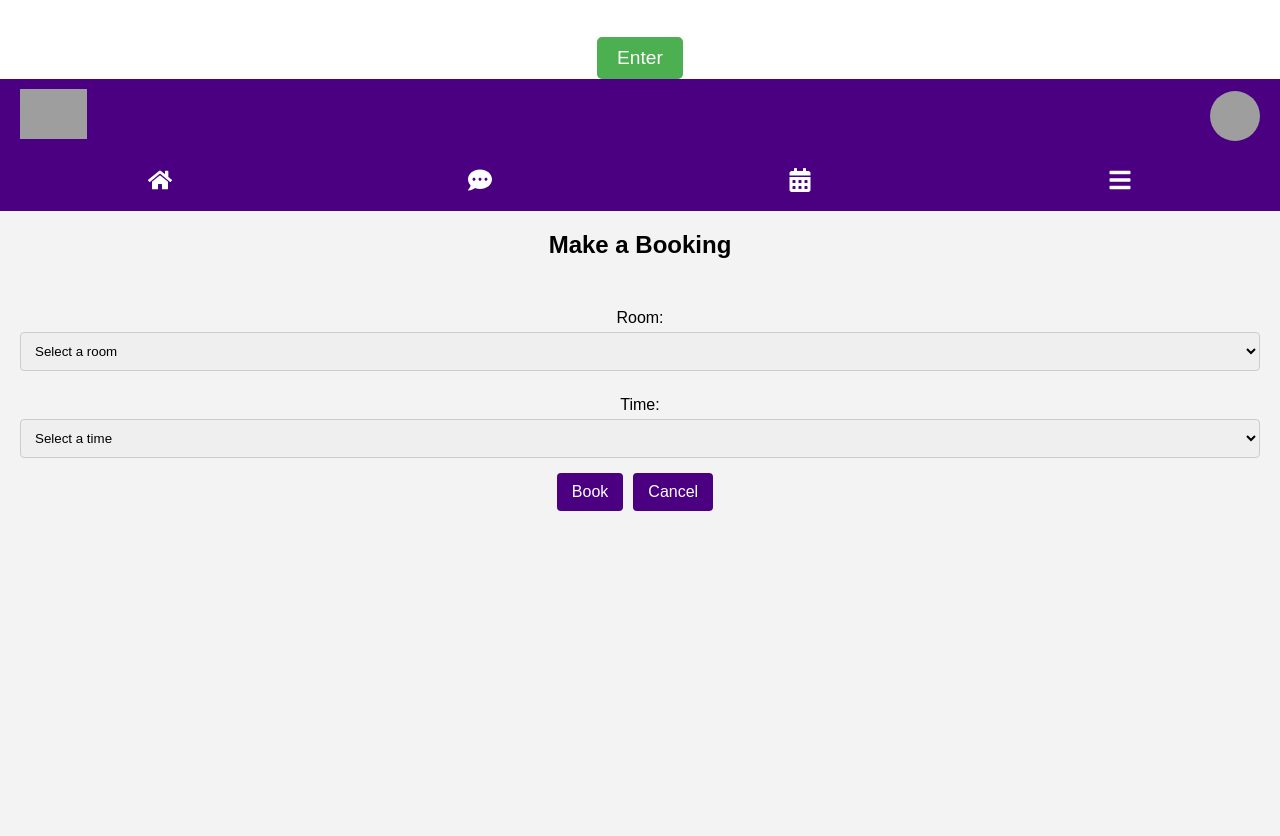
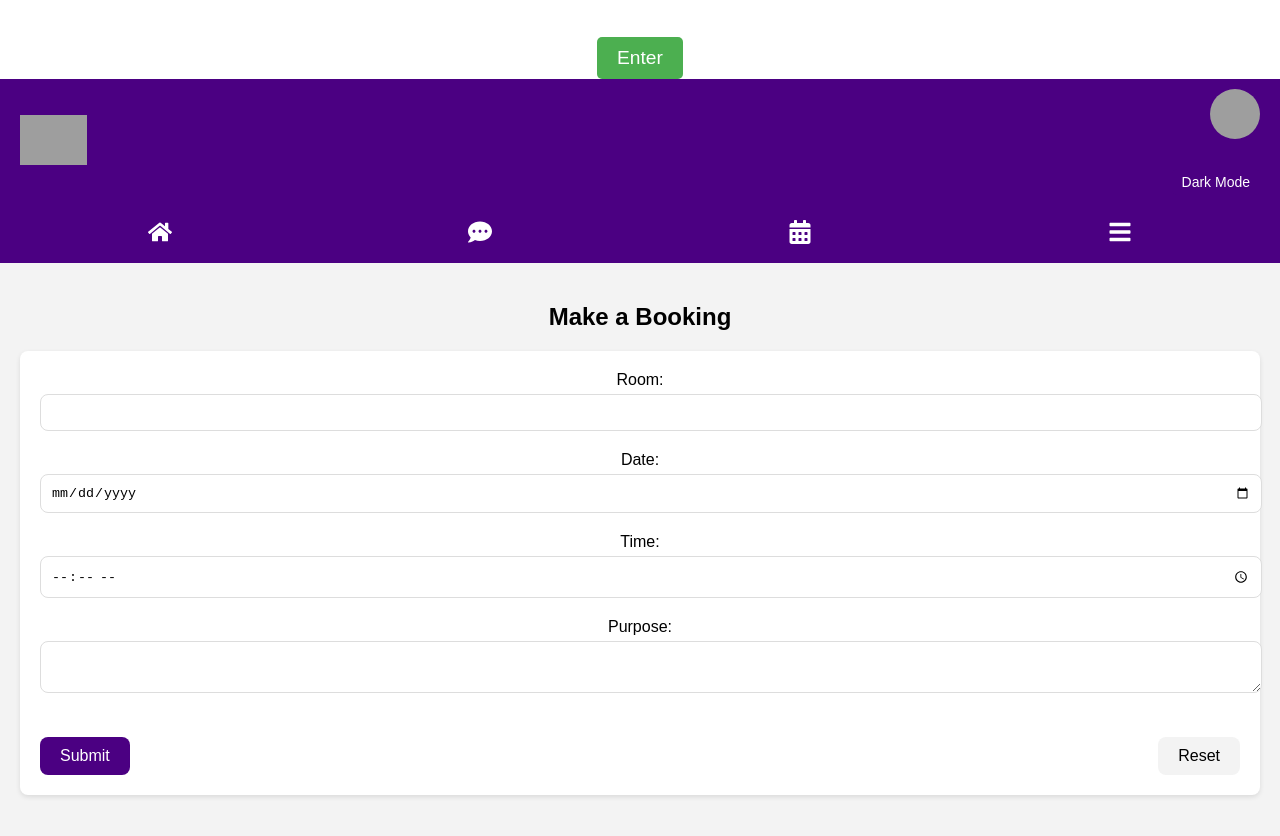
Before and after one commit to vst2213/AUT-Plus, a React (Create React App) app in the folder autplus/: page /make-booking in a window 1280 px wide. Shown: the top 836 px of the page. Built offline with nearby package versions, Linux system fonts and the light colour scheme; grey boxes are pictures that could not be loaded.

Commit message:
Dark Mode Feature
Dark mode feature for settings

```diff
--- a/autplus/src/MakeBooking.css
+++ b/autplus/src/MakeBooking.css
@@ -1,11 +1,17 @@
-/* General styling for the booking container */
-.booking-container {
+/* General styling for the make booking container */
+.make-booking-container {
     display: flex;
     flex-direction: column;
     min-height: 100vh; /* Full height of the viewport */
     width: 100vw; /* Full width of the viewport */
     font-family: Arial, sans-serif;
     background-color: #f3f3f3; /* Set a background color */
+}
+
+/* Dark mode styling for the make booking container */
+.dark-mode .make-booking-container {
+    background-color: #121212; /* Dark background color */
+    color: #e0e0e0; /* Light text color */
 }
 
 /* Header styling */
@@ -18,15 +24,47 @@
     color: white;
 }
 
+/* Dark mode header styling */
+.dark-mode .header {
+    background-color: #3c006e; /* Slightly darker purple for dark mode */
+}
+
 .left-header .logo {
     height: 50px;
     width: auto; /* Adjust logo size */
+}
+
+.right-header {
+    position: relative;
+    display: flex;
+    flex-direction: column;
+    align-items: flex-end;
 }
 
 .right-header .profile-pic {
     height: 50px;
     width: 50px;
     border-radius: 50%; /* Circular profile picture */
+}
+
+/* Dark Mode Toggle Button Styling */
+.dark-mode-toggle {
+    margin-top: 10px; /* Space between the profile picture and the button */
+}
+
+.dark-mode-toggle button {
+    padding: 5px 10px;
+    font-size: 14px;
+    cursor: pointer;
+    border: none;
+    background-color: #4b0082; /* AUT purple color for the button */
+    color: white;
+    border-radius: 5px;
+    transition: background-color 0.3s;
+}
+
+.dark-mode-toggle button:hover {
+    background-color: #3c006e; /* Slightly darker purple on hover */
 }
 
 /* Top navigation bar */
@@ -43,37 +81,94 @@
     cursor: pointer;
 }
 
-/* Booking form styling */
-.booking-form {
+/* Dark mode navigation bar */
+.dark-mode .top-nav {
+    background-color: #3c006e; /* Darker purple for dark mode */
+}
+
+/* Booking Section */
+.booking-section {
     padding: 20px;
     flex-grow: 1;
 }
 
-.booking-form label {
-    display: block;
-    margin: 10px 0 5px;
+/* Dark mode booking section styling */
+.dark-mode .booking-section {
+    background-color: #1e1e1e; /* Dark background for sections */
+    color: #e0e0e0; /* Light text color */
 }
 
-.booking-form select {
-    width: 100%; /* Full width for select inputs */
-    padding: 10px;
-    margin-bottom: 15px;
-    border: 1px solid #ccc;
-    border-radius: 4px;
+.booking-form {
+    background-color: #fff;
+    padding: 20px;
+    border-radius: 8px;
+    box-shadow: 0 2px 5px rgba(0, 0, 0, 0.1);
 }
 
-.booking-form button {
-    padding: 10px 15px;
-    margin-right: 10px;
-    background-color: #4b0082; /* AUT purple color */
+/* Dark mode booking form styling */
+.dark-mode .booking-form {
+    background-color: #2c2c2c; /* Dark background for form */
+    box-shadow: 0 2px 5px rgba(255, 255, 255, 0.1); /* Light shadow */
+    color: #e0e0e0;
+}
+
+.form-group {
+    margin-bottom: 20px;
+}
+
+.form-group label {
+    display: block;
+    margin-bottom: 5px;
+}
+
+.form-group input,
+.form-group textarea {
+    width: 100%;
+    padding: 10px;
+    border: 1px solid #ddd;
+    border-radius: 8px;
+}
+
+/* Dark mode input/textarea styling */
+.dark-mode .form-group input,
+.dark-mode .form-group textarea {
+    background-color: #3e3e3e; /* Dark background for input fields */
+    border-color: #555; /* Darker border */
+    color: white; /* Light text color */
+}
+
+.form-buttons {
+    display: flex;
+    justify-content: space-between;
+    margin-top: 20px;
+}
+
+.submit-button {
+    background-color: #4b0082;
     color: white;
+    padding: 10px 20px;
     border: none;
-    border-radius: 4px;
+    border-radius: 8px;
     cursor: pointer;
 }
 
-.booking-form button:hover {
-    background-color: #6a0dad; /* Lighter purple on hover */
+.reset-button {
+    background-color: #f3f3f3;
+    color: black;
+    padding: 10px 20px;
+    border: none;
+    border-radius: 8px;
+    cursor: pointer;
+}
+
+/* Dark mode button styling */
+.dark-mode .submit-button {
+    background-color: #3c006e;
+}
+
+.dark-mode .reset-button {
+    background-color: #444;
+    color: white;
 }
 
 /* Making sure the app stretches to fill the entire screen */
--- a/autplus/src/MakeBooking.js
+++ b/autplus/src/MakeBooking.js
@@ -1,63 +1,69 @@
-import React, { useState } from "react";
-import "./MakeBooking.css"; // 스타일 파일을 추가하세요
-import { Link } from "react-router-dom";
+import React, { useState, useEffect } from "react";
+import { Link } from 'react-router-dom';
 import { FaHome, FaCommentDots, FaCalendarAlt, FaBars } from "react-icons/fa";
-
-const rooms = [
-  "WZ Building",
-  "WS Building",
-  "WF Building",
-  "WG Building",
-  "WA Building",
-];
-
-const timeSlots = [
-  "08:00 AM",
-  "10:00 AM",
-  "12:00 PM",
-  "02:00 PM",
-  "04:00 PM",
-  "06:00 PM",
-  "08:00 PM",
-  "10:00 PM",
-];
+import "./MakeBooking.css";
 
 const MakeBooking = () => {
-  const [selectedRoom, setSelectedRoom] = useState("");
-  const [selectedTime, setSelectedTime] = useState("");
-  const [confirmation, setConfirmation] = useState("");
+  const [darkMode, setDarkMode] = useState(false);
+  const [bookingDetails, setBookingDetails] = useState({
+    room: "",
+    date: "",
+    time: "",
+    purpose: ""
+  });
 
-  const handleBooking = () => {
-    if (selectedRoom && selectedTime) {
-      setConfirmation(`Your booking has been confirmed: ${selectedRoom} at ${selectedTime}`);
-    } else {
-      setConfirmation("Select Room and Time");
-    }
+  // Load dark mode state from localStorage when the component mounts
+  useEffect(() => {
+    const savedDarkMode = localStorage.getItem("darkMode") === "true";
+    setDarkMode(savedDarkMode);
+  }, []);
+
+  // Save dark mode state to localStorage when it changes
+  const toggleDarkMode = () => {
+    const newDarkModeState = !darkMode;
+    setDarkMode(newDarkModeState);
+    localStorage.setItem("darkMode", newDarkModeState);
   };
 
-  const handleCancel = () => {
-    setSelectedRoom("");
-    setSelectedTime("");
-    setConfirmation("");
+  const handleInputChange = (e) => {
+    const { name, value } = e.target;
+    setBookingDetails(prevDetails => ({
+      ...prevDetails,
+      [name]: value
+    }));
+  };
+
+  const handleSubmit = (e) => {
+    e.preventDefault();
+    console.log("Booking Submitted:", bookingDetails);
+    // Reset form after submission
+    setBookingDetails({
+      room: "",
+      date: "",
+      time: "",
+      purpose: ""
+    });
   };
 
   return (
-    <div className="booking-container">
+    <div className={`make-booking-container ${darkMode ? "dark-mode" : ""}`}>
       {/* Header */}
       <div className="header">
         <div className="left-header">
           <img src="path/to/aut-logo.png" alt="AUT Logo" className="logo" />
         </div>
         <div className="right-header">
-          <img
-            src="path/to/profile-pic.png"
-            alt="Profile"
-            className="profile-pic"
-          />
+          <img src="path/to/profile-pic.png" alt="Profile" className="profile-pic" />
+          {/* Dark Mode Toggle Button */}
+          <div className="dark-mode-toggle">
+            <button onClick={toggleDarkMode}>
+              {darkMode ? "Light Mode" : "Dark Mode"}
+            </button>
+          </div>
         </div>
       </div>
 
-      {/* Top Navigation Bar */}
+      {/* Navigation Bar */}
       <div className="top-nav">
         <Link to="/Home">
           <FaHome className="nav-icon" />
@@ -71,40 +77,58 @@ const MakeBooking = () => {
         <FaBars className="nav-icon" />
       </div>
 
-      <h2>Make a Booking</h2>
-
-      {/* Room Booking System */}
-      <div className="booking-form">
-        <label>Room:</label>
-        <select
-          value={selectedRoom}
-          onChange={(e) => setSelectedRoom(e.target.value)}
-        >
-          <option value="">Select a room</option>
-          {rooms.map((room, index) => (
-            <option key={index} value={room}>
-              {room}
-            </option>
-          ))}
-        </select>
-
-        <label>Time:</label>
-        <select
-          value={selectedTime}
-          onChange={(e) => setSelectedTime(e.target.value)}
-        >
-          <option value="">Select a time</option>
-          {timeSlots.map((time, index) => (
-            <option key={index} value={time}>
-              {time}
-            </option>
-          ))}
-        </select>
-
-        <button onClick={handleBooking}>Book</button>
-        <button onClick={handleCancel}>Cancel</button>
-
-        {confirmation && <p>{confirmation}</p>}
+      {/* Make a Booking Form */}
+      <div className="booking-section">
+        <h2>Make a Booking</h2>
+        <form className="booking-form" onSubmit={handleSubmit}>
+          <div className="form-group">
+            <label htmlFor="room">Room:</label>
+            <input
+              type="text"
+              id="room"
+              name="room"
+              value={bookingDetails.room}
+              onChange={handleInputChange}
+              required
+            />
+          </div>
+          <div className="form-group">
+            <label htmlFor="date">Date:</label>
+            <input
+              type="date"
+              id="date"
+              name="date"
+              value={bookingDetails.date}
+              onChange={handleInputChange}
+              required
+            />
+          </div>
+          <div className="form-group">
+            <label htmlFor="time">Time:</label>
+            <input
+              type="time"
+              id="time"
+              name="time"
+              value={bookingDetails.time}
+              onChange={handleInputChange}
+              required
+            />
+          </div>
+          <div className="form-group">
+            <label htmlFor="purpose">Purpose:</label>
+            <textarea
+              id="purpose"
+              name="purpose"
+              value={bookingDetails.purpose}
+              onChange={handleInputChange}
+              required
+            ></textarea>
+          </div>
+          <div className="form-buttons">
+            <button type="submit" className="submit-button">Submit</button>
+            <button type="reset" className="reset-button">Reset</button>
+          </div>
+        </form>
       </div>
     </div>
   );
--- a/autplus/src/MorePage.js
+++ b/autplus/src/MorePage.js
@@ -1,5 +1,5 @@
-import React from "react";
-import "./Morepage.css"; // 경로 확인
+import React, { useState, useEffect } from "react";
+import "./Morepage.css";
 import { signOut } from "firebase/auth";
 import { auth } from "./firebase";
 import { useNavigate, Link } from "react-router-dom";
@@ -7,6 +7,20 @@ import { FaHome, FaCommentDots, FaCalendarAlt, FaBars } from "react-icons/fa";
 
 const MorePage = () => {
   const navigate = useNavigate();
+  const [darkMode, setDarkMode] = useState(false);
+
+  // Load dark mode state from localStorage when the component mounts
+  useEffect(() => {
+    const savedDarkMode = localStorage.getItem("darkMode") === "true";
+    setDarkMode(savedDarkMode);
+  }, []);
+
+  // Save dark mode state to localStorage when it changes
+  const toggleDarkMode = () => {
+    const newDarkModeState = !darkMode;
+    setDarkMode(newDarkModeState);
+    localStorage.setItem("darkMode", newDarkModeState);
+  };
 
   const handleLogout = async () => {
     try {
@@ -18,7 +32,7 @@ const MorePage = () => {
   };
 
   return (
-    <div className="more-container">
+    <div className={`more-container ${darkMode ? "dark-mode" : ""}`}>
       {/* Header */}
       <div className="header">
         <div className="left-header">
@@ -30,6 +44,12 @@ const MorePage = () => {
             alt="Profile"
             className="profile-pic"
           />
+          {/* Dark Mode Toggle Button */}
+          <div className="dark-mode-toggle">
+            <button onClick={toggleDarkMode}>
+              {darkMode ? "Light Mode" : "Dark Mode"}
+            </button>
+          </div>
         </div>
       </div>
 
--- a/autplus/src/Morepage.css
+++ b/autplus/src/Morepage.css
@@ -5,7 +5,14 @@
     min-height: 100vh; /* Full height of the viewport */
     width: 100vw; /* Full width of the viewport */
     font-family: Arial, sans-serif;
-    background-color: #f3f3f3; /* Set a background color */
+    background-color: #1a1a1a; /* Dark background color for the container */
+    color: #e0e0e0; /* Light text color for the container */
+}
+
+/* Dark mode styling for the more container */
+.dark-mode .more-container {
+    background-color: #121212; /* Even darker background for dark mode */
+    color: #e0e0e0; /* Light text color */
 }
 
 /* Header styling */
@@ -14,13 +21,25 @@
     justify-content: space-between;
     align-items: center;
     padding: 10px 20px;
-    background-color: #4b0082; /* AUT purple color */
+    background-color: #333333; /* Darker header background */
     color: white;
+}
+
+/* Dark mode header styling */
+.dark-mode .header {
+    background-color: #222222; /* Darker header for dark mode */
 }
 
 .left-header .logo {
     height: 50px;
     width: auto; /* Adjust logo size */
+}
+
+.right-header {
+    position: relative;
+    display: flex;
+    flex-direction: column;
+    align-items: flex-end;
 }
 
 .right-header .profile-pic {
@@ -29,12 +48,32 @@
     border-radius: 50%; /* Circular profile picture */
 }
 
+/* Dark Mode Toggle Button Styling */
+.dark-mode-toggle {
+    margin-top: 10px; /* Space between the profile picture and the button */
+}
+
+.dark-mode-toggle button {
+    padding: 5px 10px;
+    font-size: 14px;
+    cursor: pointer;
+    border: none;
+    background-color: #4b0082; /* AUT purple color for the button */
+    color: white;
+    border-radius: 5px;
+    transition: background-color 0.3s;
+}
+
+.dark-mode-toggle button:hover {
+    background-color: #3c006e; /* Slightly darker purple on hover */
+}
+
 /* Top navigation bar */
 .top-nav {
     display: flex;
     justify-content: space-around;
     padding: 15px 0;
-    background-color: #4b0082; /* AUT purple color */
+    background-color: #333333; /* Darker navigation bar background */
 }
 
 .nav-icon {
@@ -43,36 +82,61 @@
     cursor: pointer;
 }
 
-/* Section styling */
-.section {
-    padding: 20px;
-    flex-grow: 1;
+/* Dark mode navigation bar */
+.dark-mode .top-nav {
+    background-color: #222222; /* Darker navigation bar for dark mode */
 }
 
-/* Options buttons */
+/* Options Section */
 .options {
-    display: flex;
-    flex-direction: column;
-    gap: 10px; /* Button spacing */
-    margin: 20px; /* Margin around options */
+    margin: 20px;
+    background-color: #1f1f1f; /* Darker background for options section */
+    padding: 20px;
+    border-radius: 8px;
 }
 
-/* Style for buttons */
-button {
-    background-color: transparent; /* Remove background color */
-    color: #4b0082; /* Use the AUT purple color */
-    border: 2px solid #4b0082; /* Add border in the same color */
-    border-radius: 5px; /* Rounded corners */
-    padding: 10px; /* Padding for the buttons */
-    font-size: 16px; /* Font size */
-    cursor: pointer; /* Pointer cursor on hover */
-    transition: background-color 0.3s, color 0.3s; /* Smooth transition */
+.options button {
+    display: block;
+    width: 100%;
+    padding: 10px;
+    margin: 10px 0;
+    background-color: #4b0082;
+    color: white;
+    border: none;
+    border-radius: 8px;
+    font-size: 16px;
+    cursor: pointer;
+    transition: background-color 0.3s;
 }
 
-/* Remove hover effect for buttons */
+/* Dark mode options button styling */
+.dark-mode .options button {
+    background-color: #3c006e;
+}
+
+.options button:hover {
+    background-color: #3c006e;
+}
+
+/* Logout Button Styling */
+button {
+    padding: 10px 20px;
+    margin-top: 20px;
+    background-color: #f44336; /* Red color for logout */
+    color: white;
+    border: none;
+    border-radius: 8px;
+    cursor: pointer;
+    transition: background-color 0.3s;
+}
+
+/* Dark mode logout button styling */
+.dark-mode button {
+    background-color: #d32f2f;
+}
+
 button:hover {
-    background-color: transparent; /* No change on hover */
-    color: #4b0082; /* Maintain text color */
+    background-color: #c62828;
 }
 
 /* Making sure the app stretches to fill the entire screen */
--- a/autplus/src/MyDetails.css
+++ b/autplus/src/MyDetails.css
@@ -2,10 +2,16 @@
 .details-container {
     display: flex;
     flex-direction: column;
-    min-height: 100vh;
-    width: 100vw;
+    min-height: 100vh; /* Full height of the viewport */
+    width: 100vw; /* Full width of the viewport */
     font-family: Arial, sans-serif;
-    background-color: #f3f3f3;
+    background-color: #f3f3f3; /* Set a background color */
+}
+
+/* Dark mode styling for the details container */
+.dark-mode .details-container {
+    background-color: #121212; /* Dark background color */
+    color: #e0e0e0; /* Light text color */
 }
 
 /* Header styling */
@@ -14,19 +20,51 @@
     justify-content: space-between;
     align-items: center;
     padding: 10px 20px;
-    background-color: #4b0082;
+    background-color: #4b0082; /* AUT purple color */
     color: white;
+}
+
+/* Dark mode header styling */
+.dark-mode .header {
+    background-color: #3c006e; /* Slightly darker purple for dark mode */
 }
 
 .left-header .logo {
     height: 50px;
-    width: auto;
+    width: auto; /* Adjust logo size */
+}
+
+.right-header {
+    position: relative;
+    display: flex;
+    flex-direction: column;
+    align-items: flex-end;
 }
 
 .right-header .profile-pic {
     height: 50px;
     width: 50px;
-    border-radius: 50%;
+    border-radius: 50%; /* Circular profile picture */
+}
+
+/* Dark Mode Toggle Button Styling */
+.dark-mode-toggle {
+    margin-top: 10px; /* Space between the profile picture and the button */
+}
+
+.dark-mode-toggle button {
+    padding: 5px 10px;
+    font-size: 14px;
+    cursor: pointer;
+    border: none;
+    background-color: #4b0082; /* AUT purple color for the button */
+    color: white;
+    border-radius: 5px;
+    transition: background-color 0.3s;
+}
+
+.dark-mode-toggle button:hover {
+    background-color: #3c006e; /* Slightly darker purple on hover */
 }
 
 /* Top navigation bar */
@@ -34,7 +72,7 @@
     display: flex;
     justify-content: space-around;
     padding: 15px 0;
-    background-color: #4b0082;
+    background-color: #4b0082; /* AUT purple color */
 }
 
 .nav-icon {
@@ -43,20 +81,46 @@
     cursor: pointer;
 }
 
-/* Details form styling */
+/* Dark mode navigation bar */
+.dark-mode .top-nav {
+    background-color: #3c006e; /* Darker purple for dark mode */
+}
+
+/* Details Form */
 .details-form {
-    padding: 20px;
+    margin: 20px;
 }
 
 .details-form label {
     display: block;
-    margin: 10px 0 5px;
+    margin-top: 10px;
 }
 
 .details-form input {
     width: 100%;
-    padding: 10px;
-    margin-bottom: 20px;
-    border-radius: 5px;
-    border: 1px solid #ccc;
+    padding: 8px;
+    margin-top: 5px;
+    border: 1px solid #ddd;
+    border-radius: 8px;
 }
+
+/* Dark mode input styling */
+.dark-mode .details-form input {
+    background-color: #3e3e3e; /* Dark background for input fields */
+    border-color: #555; /* Darker border */
+    color: white; /* Light text color */
+}
+
+.details-form span {
+    display: block;
+    margin-top: 10px;
+    font-weight: bold;
+}
+
+/* Making sure the app stretches to fill the entire screen */
+body, html {
+    margin: 0;
+    padding: 0;
+    height: 100%;
+    width: 100%;
+}
--- a/autplus/src/MyDetails.js
+++ b/autplus/src/MyDetails.js
@@ -1,11 +1,26 @@
-import React from "react";
+import React, { useState, useEffect } from "react";
 import "./MyDetails.css";
 import { Link } from "react-router-dom";
 import { FaHome, FaCommentDots, FaCalendarAlt, FaBars } from "react-icons/fa";
 
 const MyDetails = () => {
+  const [darkMode, setDarkMode] = useState(false);
+
+  // Load dark mode state from localStorage when the component mounts
+  useEffect(() => {
+    const savedDarkMode = localStorage.getItem("darkMode") === "true";
+    setDarkMode(savedDarkMode);
+  }, []);
+
+  // Save dark mode state to localStorage when it changes
+  const toggleDarkMode = () => {
+    const newDarkModeState = !darkMode;
+    setDarkMode(newDarkModeState);
+    localStorage.setItem("darkMode", newDarkModeState);
+  };
+
   return (
-    <div className="details-container">
+    <div className={`details-container ${darkMode ? "dark-mode" : ""}`}>
       {/* Header */}
       <div className="header">
         <div className="left-header">
@@ -17,6 +32,12 @@ const MyDetails = () => {
             alt="Profile"
             className="profile-pic"
           />
+          {/* Dark Mode Toggle Button */}
+          <div className="dark-mode-toggle">
+            <button onClick={toggleDarkMode}>
+              {darkMode ? "Light Mode" : "Dark Mode"}
+            </button>
+          </div>
         </div>
       </div>
 
@@ -46,7 +67,7 @@ const MyDetails = () => {
         <input type="text" placeholder="Enter your last name" />
 
         <label>Points:</label>
-        <span>100</span> {/* Points 글자 추가 */}
+        <span>100</span> {/* Display Points */}
       </div>
     </div>
   );
```
